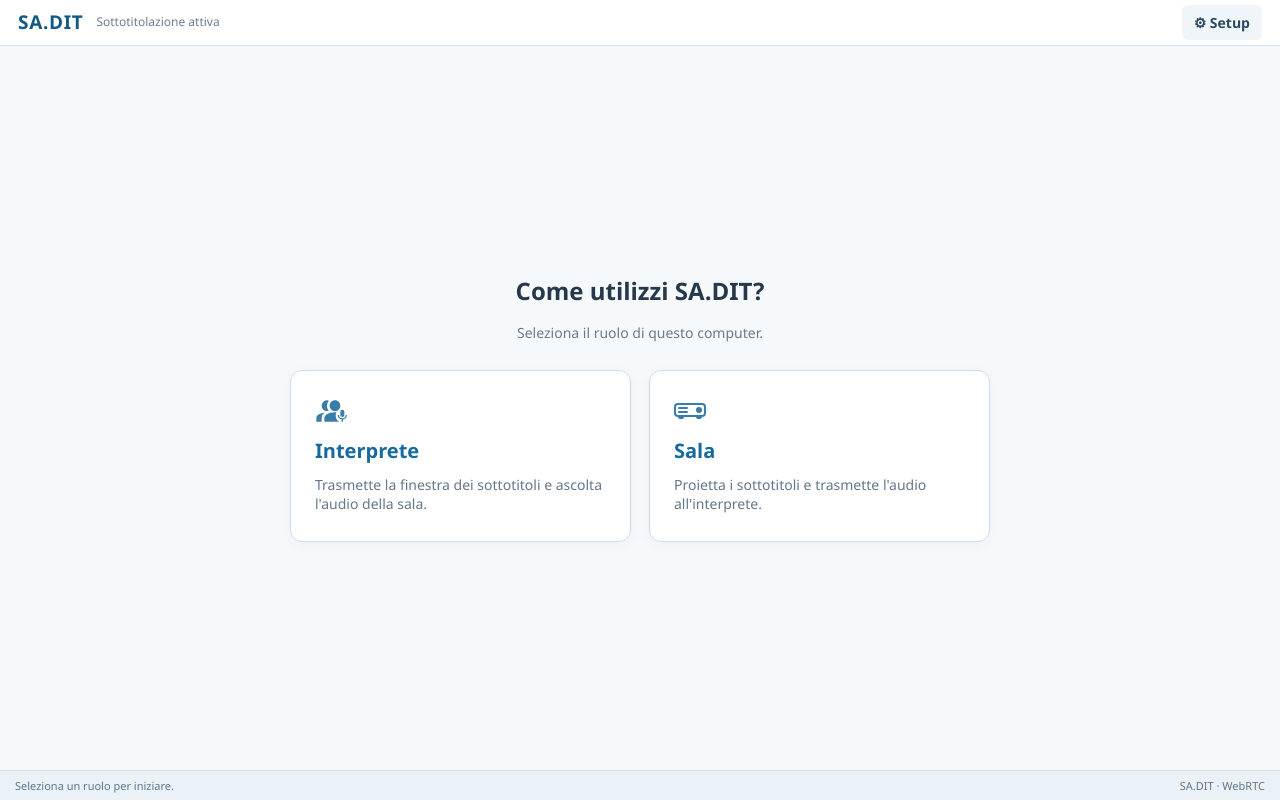
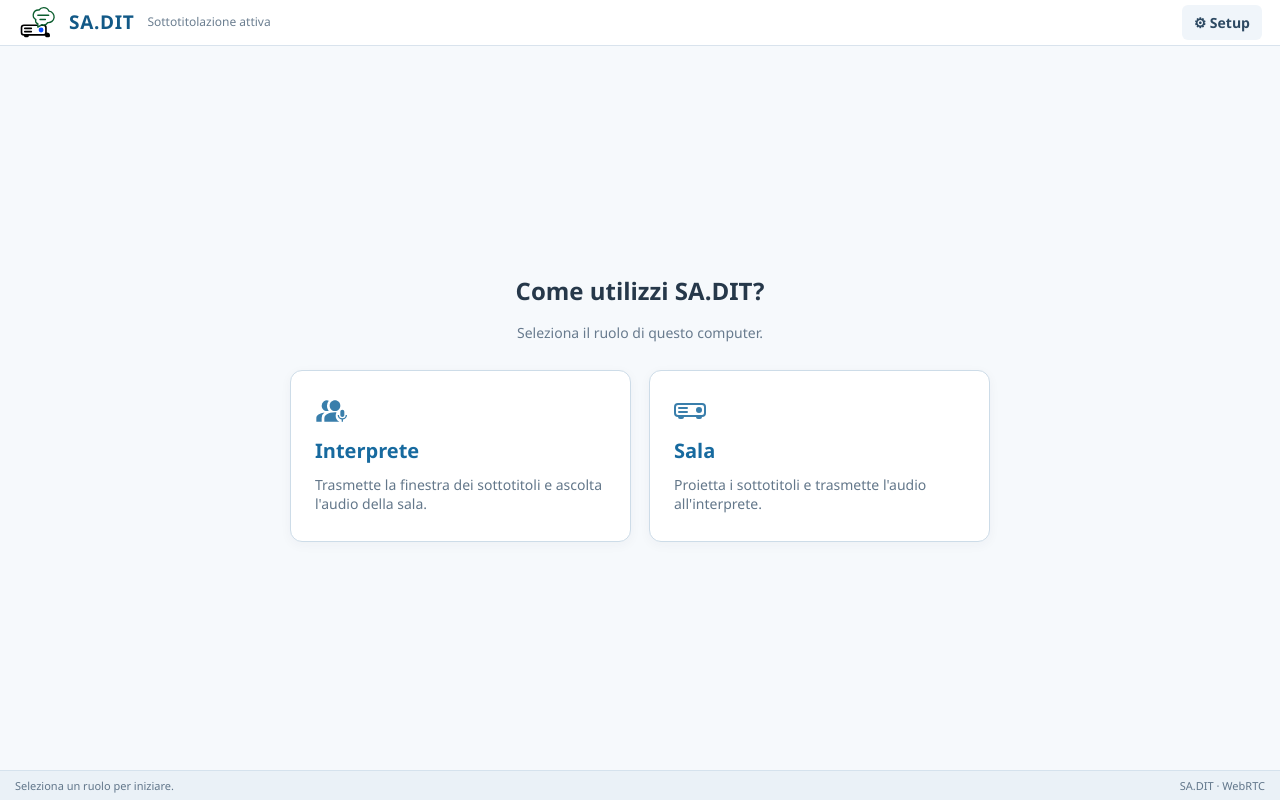
Before and after one commit to bilo1967/SA.DIT, a plain HTML site: page frontend/index.html in a window 1280 px wide. Drawn offline with Linux system fonts and the light colour scheme.

Commit message:
feat: use SA.DIT SVG mark in title bar and embed Windows app icon via go-winres

```diff
--- a/frontend/index.html
+++ b/frontend/index.html
@@ -9,7 +9,7 @@
 <body>
 <div class="shell">
   <header class="titlebar">
-    <div class="brand"><strong>SA.DIT</strong><span id="roleTitle">Sottotitolazione attiva</span></div>
+    <div class="brand"><img class="brand-logo" src="./sadit.svg" alt="" aria-hidden="true"><strong>SA.DIT</strong><span id="roleTitle">Sottotitolazione attiva</span></div>
     <div class="header-actions"><button id="changeRole" class="subtle hidden">Cambia ruolo</button><button id="openSettings" class="icon-button" title="Impostazioni" aria-label="Impostazioni">⚙ Setup</button></div>
   </header>
   <section id="roleScreen" class="role-screen">
--- a/frontend/style.css
+++ b/frontend/style.css
@@ -85,3 +85,6 @@ label{font-size:12px;font-weight:600;color:#516479}h1{font-size:24px;margin:0 0
 /* Compact native projection preferences, alongside the room controls. */
 .projection-options{display:flex;align-items:center;gap:6px;margin-top:6px;font-size:12px;line-height:1.3}
 #hideProjectionTitlebar{min-height:0;width:14px;height:14px;margin:0;padding:0;flex:none}
+
+/* The same compact SA.DIT mark is shown on the splash and both role screens. */
+.brand-logo{width:38px;height:38px;object-fit:contain;flex:none;display:block}
```
Also changed, not shown: winres/winres.json (added, +7 -0 lines), frontend/sadit.svg (added), winres/icon.png (added), 2 other files.
